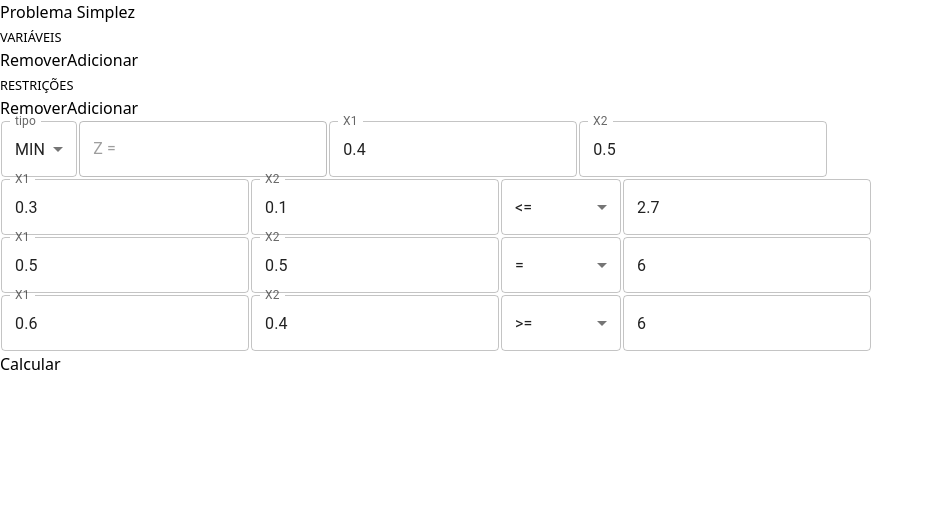
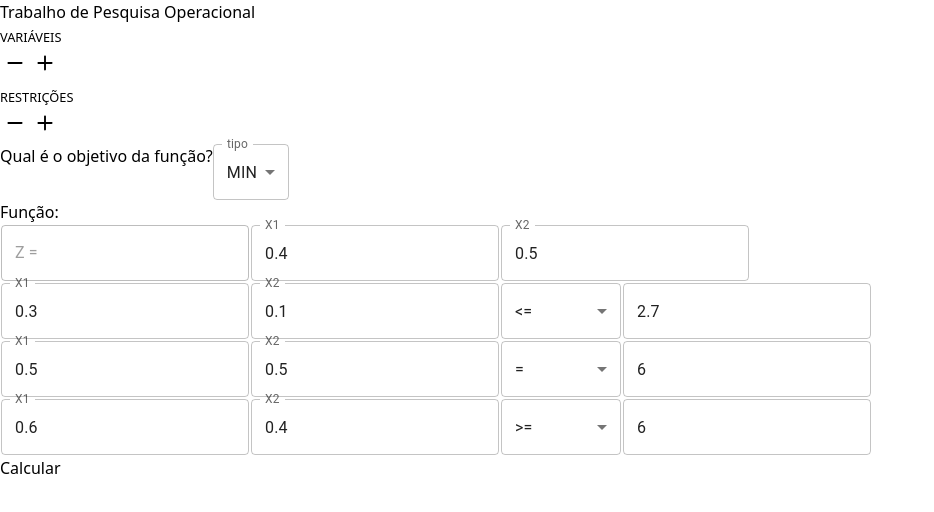
Before and after one commit to IanHadrien/Simplex, a React (Vite) app: page / in a window 1280 px wide. Shown: the top 512 px of the page, without its empty margins (0-934 px from the left). Built offline with nearby package versions, Linux system fonts and the light colour scheme.

Commit message:
feat: style inputs

```diff
--- a/index.html
+++ b/index.html
@@ -4,7 +4,7 @@
     <meta charset="UTF-8" />
     <link rel="icon" type="image/svg+xml" href="/vite.svg" />
     <meta name="viewport" content="width=device-width, initial-scale=1.0" />
-    <title>Vite + React</title>
+    <title>Simplex</title>
   </head>
   <body>
     <div id="root"></div>
--- a/src/App.jsx
+++ b/src/App.jsx
@@ -1,7 +1,9 @@
 import { FormControl, InputLabel, MenuItem, Select, TextField } from "@mui/material";
 import { useState } from "react";
-import { FiChevronDown, FiChevronLeft, FiChevronRight, FiChevronUp } from "react-icons/fi";
 import DenseTable from "./components/Table";
+import { FiChevronLeft } from "react-icons/fi";
+import { IoIosAdd, IoIosRemove } from "react-icons/io";
+import { CiCircleRemove } from "react-icons/ci";
 
 const tipoRestricao = ["<=", "=", ">="];
 
@@ -527,40 +529,57 @@ export default function App() {
   }
 
   return (
-    <div>
+    <div className="w-3/4 m-auto">
       <div className="text-center">
-        <h2>Problema Simplez</h2>
+        <h2 className="p-4 text-2xl">Trabalho de Pesquisa Operacional</h2>
       </div>
 
       {/* Botões de Controle */}
-      <div>
+      <div className="flex justify-between">
         <div>
-            {/* <small>VARIÁVEIS</small> */}
-            {/* <small>RESTRIÇÕES</small> */}
-            <small>VARIÁVEIS</small>
-            <div style={{ flex: '1' }}></div>
-            <button onClick={subVars} className="text-red-600">
-              {/* <FiChevronLeft size={25} /> */}
-              Remover
+          <small className="font-bold">VARIÁVEIS</small>
+          <div className="mt-2 flex justify-center">
+            <button onClick={subVars} className="text-red-600 border-2 mr-2 hover:bg-gray-50">
+              <IoIosRemove size={30} />
             </button>
-            <button onClick={addVars} className="text-green-600">
-              {/* <FiChevronRight size={25} /> */}
-              Adicionar
+            <button onClick={addVars} className="text-green-600 border-2 hover:bg-gray-50">
+              <IoIosAdd size={30} />
             </button>
+          </div>
         </div>
 
         <div>
-          <small>RESTRIÇÕES</small>
-          <div style={{ flex: '1' }}></div>
-          <button onClick={subConstraineds} className="text-red-600">
-            {/* <FiChevronDown size={25} /> */}
-            Remover
-          </button>
-          <button onClick={addConstraineds} className="text-green-600">
-            {/* <FiChevronUp size={25} /> */}
-            Adicionar
-          </button>
+          <small className="font-bold">RESTRIÇÕES</small>
+          <div className="mt-2 flex justify-center">
+            <button onClick={subConstraineds} className="text-red-600 border-2 mr-2 hover:bg-gray-50">
+              <IoIosRemove size={30} />
+            </button>
+            <button onClick={addConstraineds} className="text-green-600 border-2 hover:bg-gray-50">
+              <IoIosAdd size={30} />
+            </button>
+          </div>
         </div>
+      </div>
+
+      <div className="mt-4 text-center">
+        <div>
+          Qual é o objetivo da função?
+          <FormControl>
+            <InputLabel>tipo</InputLabel>
+            <Select
+              className="w-full pr-36"
+              labelId="demo-simple-select-label"
+              value={form.to}
+              label="Age"
+              onChange={(e) => editTipo(e.target.value)}
+            >
+              <MenuItem value="MAX">MAX</MenuItem>
+              <MenuItem value="MIN">MIN</MenuItem>
+            </Select>
+          </FormControl>
+        </div>
+
+        <div>Função:</div>
       </div>
 
       {/* Formulario Principal */}
@@ -571,7 +590,7 @@ export default function App() {
             <table>
               <thead>
                 <tr>
-                  <th>
+                  {/* <th>
                     <FormControl>
                       <InputLabel id="demo-simple-select-label">tipo</InputLabel>
                       <Select
@@ -585,7 +604,7 @@ export default function App() {
                         <MenuItem value="MIN">MIN</MenuItem>
                       </Select>
                     </FormControl>
-                  </th>
+                  </th> */}
                   <th><TextField id="filled-basic" label="Z =" disabled /></th>
                   {form.f.map((f, index) => (
                     <th key={index}>
```
Also changed, not shown: src/components/Table.jsx (+0 -51 lines).
